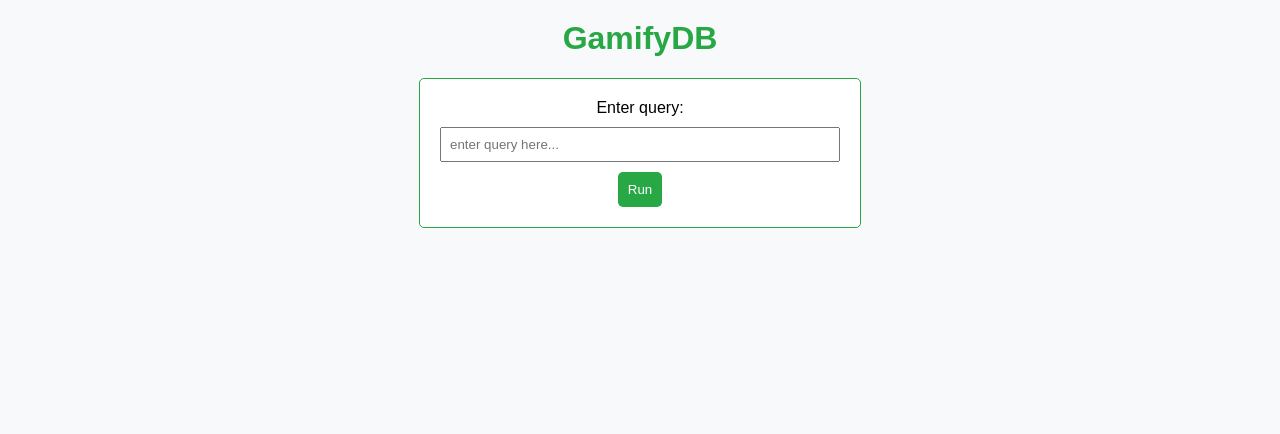
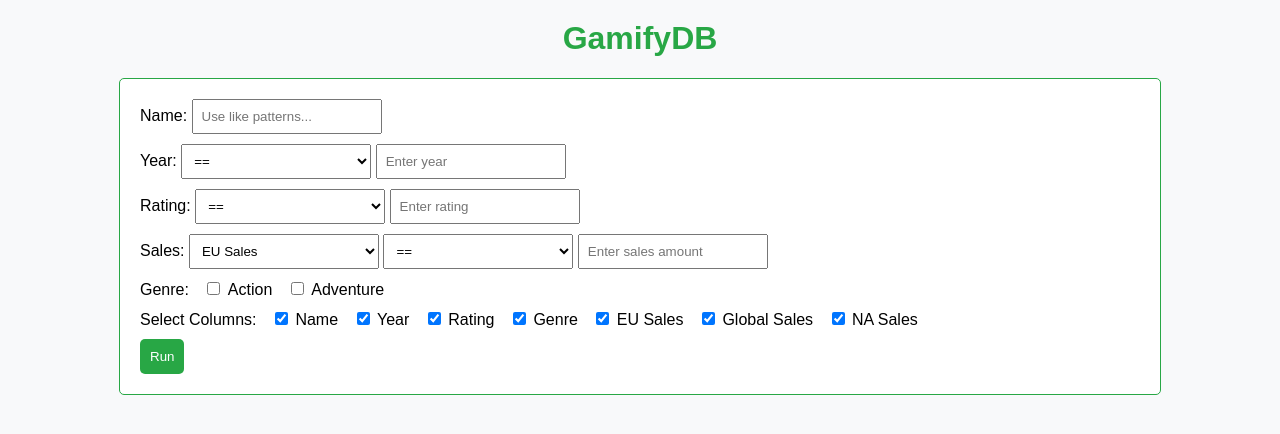
Before and after one commit to VedantKP/GamifyDB, a Flask app: page / in a window 1280 px wide. Shown: the top 434 px of the page. Run offline with Flask 3, Linux system fonts and the light colour scheme; some libraries are stand-ins or nearby versions.

Commit message:
added options + create suitable sql statements

```diff
--- a/flask-app/app.py
+++ b/flask-app/app.py
@@ -5,6 +5,7 @@ import atexit
 app = Flask(__name__)
 app.config['DATABASE_URI'] = 'postgresql://postgres:<password>@localhost:5432/gamify_db'
 conn = None
+
 
 class Game():
     def __init__(self, id, name, rating, votes, year, url, plot, genre, na_sales, eu_sales, jp_sales, other_sales, global_sales, company_name=None, company_url=None, company_country=None, company_startyear=None):
@@ -26,11 +27,11 @@ class Game():
         self.company_country = company_country
         self.company_startyear = company_startyear
 
-
     def __str__(self) -> str:
         return f"id: {self.id}, name: {self.name}, rating: {self.rating}, votes: {self.votes}, year: {self.year}, url: {self.url}, plot: {self.plot}, "\
             f"genre: {self.genre}, na_sales: {self.na_sales}, eu_sales: {self.eu_sales}, jp_sales: {self.jp_sales}, other_sales: {self.other_sales}, global_sales: {self.global_sales}"\
             f"company_name: {self.company_name}, company_url: {self.company_url}, company_country: {self.company_country}, company_startyear: {self.company_startyear}"
+
 
 @app.route('/game/<int:id>')
 def display_game(id):
@@ -58,16 +59,61 @@ def display_game(id):
     # return "work in progress"
 
 
+def generate_sql_query(form_data):
+    base_query = "SELECT id, name, year, rating, genre, eu_sales, global_sales, na_sales FROM game"
+
+    conditions = []
+
+    if form_data.get('name'):
+        conditions.append(f"name LIKE '%{form_data['name']}%'")
+
+    if form_data.get('year_value') and form_data.get('year_operator'):
+        conditions.append(f"year {convert_operator(form_data['year_operator'])} {form_data['year_value']}")
+
+    if form_data.get('rating_value') and form_data.get('rating_operator'):
+        conditions.append(f"rating {convert_operator(form_data['rating_operator'])} {form_data['rating_value']}")
+
+    if form_data.get('sales_value') and form_data.get('sales_operator') and form_data.get('sales_type'):
+        conditions.append(f"{form_data['sales_type']} {convert_operator(form_data['sales_operator'])} {form_data['sales_value']}")
+
+    selected_genres = request.form.getlist('genre[]')
+    genre_conditions = " OR ".join([f"genre = '{genre}'" for genre in selected_genres])
+    if genre_conditions:
+        conditions.append(f"({genre_conditions})")
+
+    selected_columns = request.form.getlist('selected_columns[]')
+    if selected_columns and 'id' in selected_columns:
+        columns_str = ', '.join(selected_columns)
+        base_query = base_query.replace('id,', f'id, {columns_str},', 1)
+
+    if conditions:
+        conditions_str = ' AND '.join(conditions)
+        return f"{base_query} WHERE {conditions_str};"
+    else:
+        return base_query + ';'
+
+def convert_operator(operator):
+    operators_mapping = {
+        'eq': '=',
+        'lte': '<=',
+        'gte': '>='
+    }
+    return operators_mapping.get(operator, operator)
+
+
 @app.route('/', methods=['POST', 'GET'])
 def index():
     if request.method == 'POST':
-        query = request.form['query']
+        form_data = request.form.to_dict()
+        query = generate_sql_query(form_data)
+        print("query:")
+        print(query)
         if query is not None and query != "":
             db = get_db()
             cursor = db.cursor()
             idx = query.index(' ')
-            query = query[:idx] + ' id,' + query[idx:]
-            print('query is: {}'.format(query))
+            # query = query[:idx] + ' id,' + query[idx:]
+            # print('query is: {}'.format(query))
             cursor.execute(query=query)
             result = cursor.fetchall()
             # print('cursor.description: {}'.format(cursor.description))
@@ -124,16 +170,19 @@ def custom_enumerate(iterable, start=0):
         yield index, value
         index += 1
 
+
 @app.context_processor
 def inject_enumerate():
     return dict(enumerate=custom_enumerate)
+
 
 def close_db():
     global conn
     if conn is not None:
         conn.close()
 
+
 atexit.register(close_db)
 
 if __name__ == "__main__":
-    app.run(debug=True,port=5000)
+    app.run(debug=True, port=5000)
--- a/flask-app/static/css/home.css
+++ b/flask-app/static/css/home.css
@@ -9,10 +9,10 @@ h1 {
     margin-top: 20px;
 }
 
-/* Center the input form */
+/* Center the input form at the top */
 .input {
-    margin: 20px auto; /* Center horizontally with top margin */
-    max-width: 400px; /* Limit the maximum width */
+    margin: 20px auto 0; /* Center horizontally with top margin */
+    max-width: 1000px; /* Adjusted maximum width */
     padding: 20px;
     background-color: #ffffff; /* White background color */
     border: 1px solid #28a745; /* Green border color */
@@ -20,16 +20,19 @@ h1 {
 }
 
 form {
-    text-align: center;
+    text-align: left;
 }
 
 label {
-    display: block; /* Display label as a block element */
+    display: inline-block; /* Display labels in line */
     margin-bottom: 10px;
 }
 
-input[type="text"] {
-    width: 100%;
+/* Adjusted width for form elements with margin */
+input[type="text"],
+input[type="number"],
+select {
+    width: calc(20% - 10px); /* Adjusted width for form elements with margin */
     padding: 8px;
     margin-bottom: 10px;
     box-sizing: border-box; /* Include padding and border in the width */
@@ -42,6 +45,20 @@ input[type="submit"] {
     border: none;
     border-radius: 5px; /* Rounded corners */
     cursor: pointer;
+}
+
+/* Adjusted styling for Select Columns section */
+.select-genre label {
+    display: inline-block;
+    margin-right: 10px; /* Add some space between label and checkbox */
+    width: auto; /* Allow labels to take as much width as needed */
+}
+
+/* Adjusted styling for Select Columns section */
+.select-columns label {
+    display: inline-block;
+    margin-right: 10px; /* Add some space between label and checkbox */
+    width: auto; /* Allow labels to take as much width as needed */
 }
 
 /* Output table styles */
@@ -74,3 +91,34 @@ a {
 a:hover {
     text-decoration: underline;
 }
+
+/* Output table styles */
+.output {
+    margin: 20px auto; /* Center horizontally with top margin */
+    padding: 20px;
+    background-color: #ffffff; /* White background color */
+    border: 1px solid #28a745; /* Green border color */
+    border-radius: 5px; /* Rounded corners */
+    max-width: 800px; /* Limit the maximum width */
+}
+
+table {
+    width: 100%;
+    border-collapse: collapse;
+    margin-top: 10px;
+}
+
+th,
+td {
+    padding: 8px;
+    border: 1px solid #28a745; /* Green border color */
+}
+
+a {
+    color: #28a745; /* Green link color */
+    text-decoration: none;
+}
+
+a:hover {
+    text-decoration: underline;
+}
--- a/flask-app/templates/index.html
+++ b/flask-app/templates/index.html
@@ -8,10 +8,77 @@
 {% block body %}
 <h1>GamifyDB</h1>
 <div class="input" id="inputData">
-    <form action="/" method="post">
-        <label for="query">Enter query: </label>
-        <input type="text" name="query" id="query" placeholder="enter query here...">
-        <input type="submit" value="Run">
+    <form action="/" method="post" class="horizontal-form">
+        <div class="form-group">
+            <label for="name">Name:</label>
+            <input type="text" name="name" id="name" placeholder="Use like patterns...">
+        </div>
+
+        <div class="form-group">
+            <label for="year_operator">Year:</label>
+            <select name="year_operator" id="year_operator">
+                <option value="eq">==</option>
+                <option value="lte"><=</option>
+                <option value="gte">>=</option>
+            </select>
+            <input type="number" name="year_value" placeholder="Enter year">
+        </div>
+
+        <div class="form-group">
+            <label for="rating_operator">Rating:</label>
+            <select name="rating_operator" id="rating_operator">
+                <option value="eq">==</option>
+                <option value="lte"><=</option>
+                <option value="gte">>=</option>
+            </select>
+            <input type="number" name="rating_value" placeholder="Enter rating">
+        </div>
+
+        <div class="form-group">
+            <label for="sales_operator">Sales:</label>
+            <select name="sales_type" id="sales_type">
+                <option value="eu_sales">EU Sales</option>
+                <option value="global_sales">Global Sales</option>
+                <option value="na_sales">NA Sales</option>
+            </select>
+            <select name="sales_operator" id="sales_operator">
+                <option value="eq">==</option>
+                <option value="lte"><=</option>
+                <option value="gte">>=</option>
+            </select>
+            <input type="number" name="sales_value" placeholder="Enter sales amount">
+        </div>
+
+        <div class="select-genre">
+            <label>Genre:</label>
+            <input type="checkbox" name="genre[]" value="action" id="genre_action">
+            <label for="genre_action">Action</label>
+            <input type="checkbox" name="genre[]" value="adventure" id="genre_adventure">
+            <label for="genre_adventure">Adventure</label>
+            <!-- Add more genre checkboxes as needed -->
+        </div>
+
+        <div class="select-columns">
+            <label>Select Columns:</label>
+            <input type="checkbox" name="selected_columns[]" value="name" id="col_name" checked>
+            <label for="col_name">Name</label>
+            <input type="checkbox" name="selected_columns[]" value="year" id="col_year" checked>
+            <label for="col_year">Year</label>
+            <input type="checkbox" name="selected_columns[]" value="rating" id="col_rating" checked>
+            <label for="col_rating">Rating</label>
+            <input type="checkbox" name="selected_columns[]" value="genre" id="col_genre" checked>
+            <label for="col_genre">Genre</label>
+            <input type="checkbox" name="selected_columns[]" value="eu_sales" id="col_eu_sales" checked>
+            <label for="col_eu_sales">EU Sales</label>
+            <input type="checkbox" name="selected_columns[]" value="global_sales" id="col_global_sales" checked>
+            <label for="col_global_sales">Global Sales</label>
+            <input type="checkbox" name="selected_columns[]" value="na_sales" id="col_na_sales" checked>
+            <label for="col_na_sales">NA Sales</label>
+        </div>
+
+        <div class="form-group">
+            <input type="submit" value="Run">
+        </div>
     </form>
 </div>
 {% if data and data.columns and data.resultSet and data.ids %}
```
